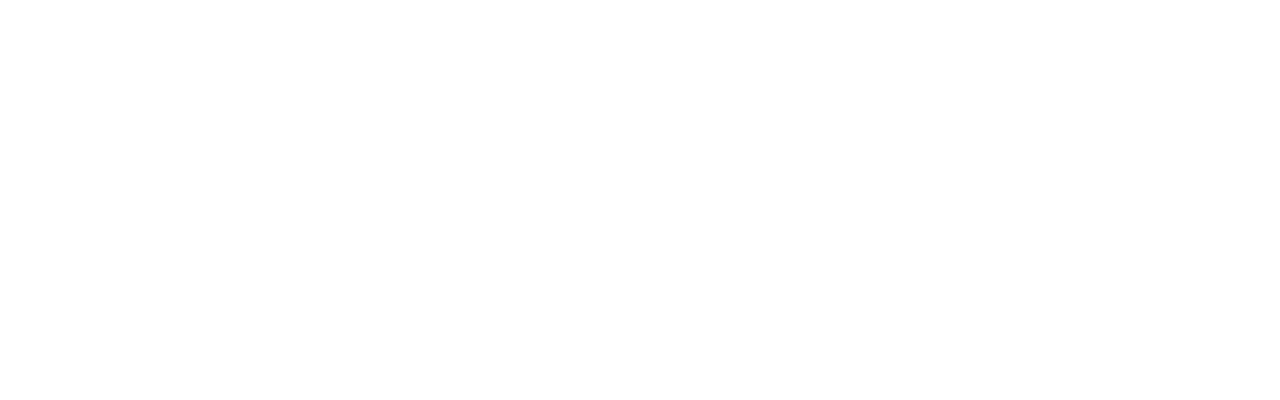
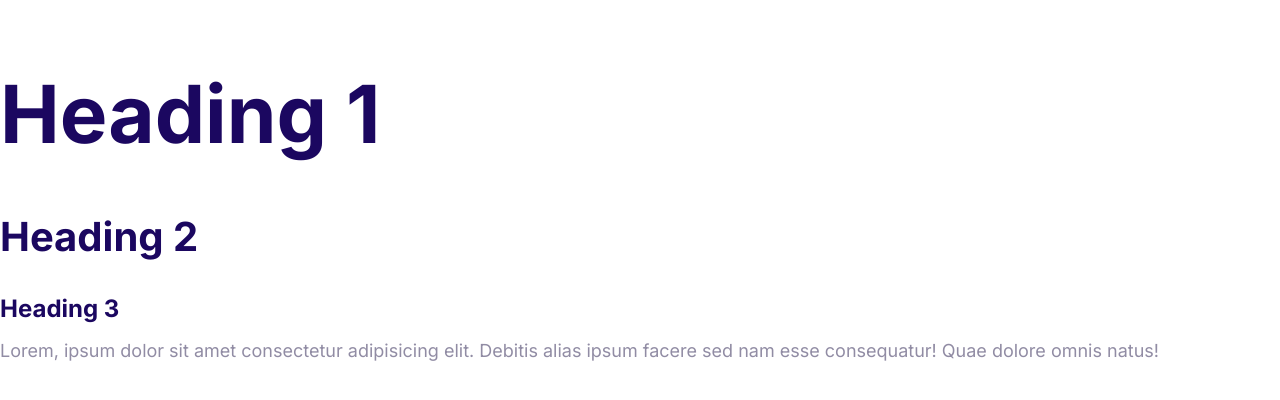
Before and after one commit to avi9022/Avi-Cloud, a plain HTML site: page index.html in a window 1280 px wide. Drawn offline with Linux system fonts and the light colour scheme.

Commit message:
Define the styles for the fonts.

```diff
--- a/CSS/styles.css
+++ b/CSS/styles.css
@@ -5,3 +5,55 @@
   --color-headings: #1b0760;
   --color-body: #918ca4;
 }
+
+html {
+  font-size: 62.5%;
+}
+
+body {
+  font-family: Inter, Arial, Helvetica, sans-serif;
+  color: var(--color-body);
+  line-height: 1.5;
+  font-size: 2.4rem;
+}
+
+h1,
+h2,
+h3 {
+  color: var(--color-headings);
+  margin-bottom: 1rem;
+}
+
+h1 {
+  font-size: 7rem;
+}
+
+h2 {
+  font-size: 4rem;
+}
+
+h3 {
+  font-size: 3rem;
+}
+
+p {
+  margin-top: 0;
+}
+
+@media screen and (min-width: 1024px) {
+  body {
+    font-size: 1.8rem;
+  }
+
+  h1 {
+    font-size: 8rem;
+  }
+
+  h2 {
+    font-size: 4rem;
+  }
+
+  h3 {
+    font-size: 2.4rem;
+  }
+}
--- a/index.html
+++ b/index.html
@@ -5,8 +5,22 @@
     <meta http-equiv="X-UA-Compatible" content="IE=edge" />
     <meta name="viewport" content="width=device-width, initial-scale=1.0" />
     <title>Document</title>
+    <link rel="preconnect" href="https://fonts.googleapis.com" />
+    <link rel="preconnect" href="https://fonts.gstatic.com" crossorigin />
+    <link
+      href="https://fonts.googleapis.com/css2?family=Inter:wght@400;700&display=swap"
+      rel="stylesheet"
+    />
     <link rel="stylesheet" href="CSS/normalize.css" />
     <link rel="stylesheet" href="CSS/styles.css" />
   </head>
-  <body></body>
+  <body>
+    <h1>Heading 1</h1>
+    <h2>Heading 2</h2>
+    <h3>Heading 3</h3>
+    <p>
+      Lorem, ipsum dolor sit amet consectetur adipisicing elit. Debitis alias
+      ipsum facere sed nam esse consequatur! Quae dolore omnis natus!
+    </p>
+  </body>
 </html>
```
